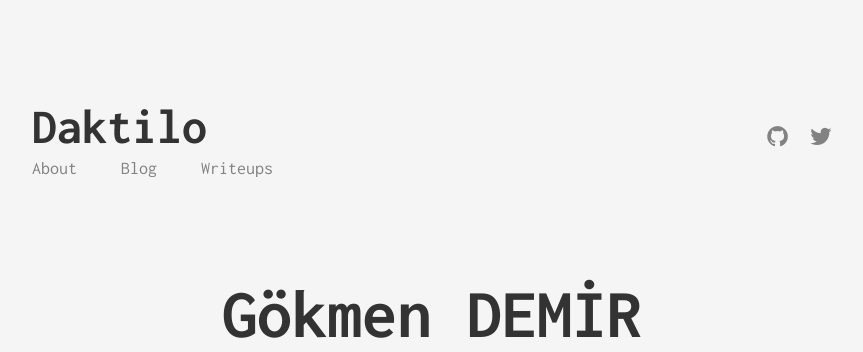
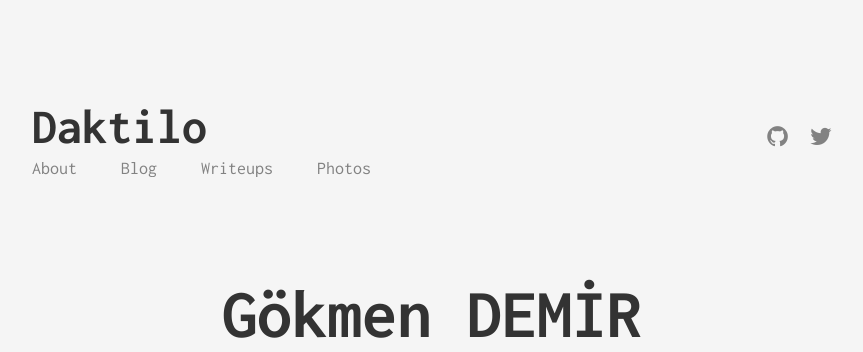
Before and after one commit to JohnGkmn/JohnGkmn.github.io, a Jekyll site: the page built from index.html, in a window 1280 px wide. Shown: the top 352 px of the page, without its empty margins (208-1071 px from the left). Built offline with Jekyll 4.4.1, drawn with Linux system fonts in a browser that asks for light colours.

Commit message:
Update header.html

```diff
--- a/_includes/header.html
+++ b/_includes/header.html
@@ -6,6 +6,7 @@
             <li class="menu__entry"><a href="{{ '/about' | prepend: site.baseurl }}">About</a></li>
             <li class="menu__entry"><a href="{{ '/' | prepend: site.baseurl }}">Blog</a></li>
             <li class="menu__entry"><a href="{{ '/writeups' | prepend: site.baseurl }}">Writeups</a></li>
+            <li class="menu__entry"><a href="{{ '/photos' | prepend: site.baseurl }}">Photos</a></li>
         </ul>
     </div>
 
```
